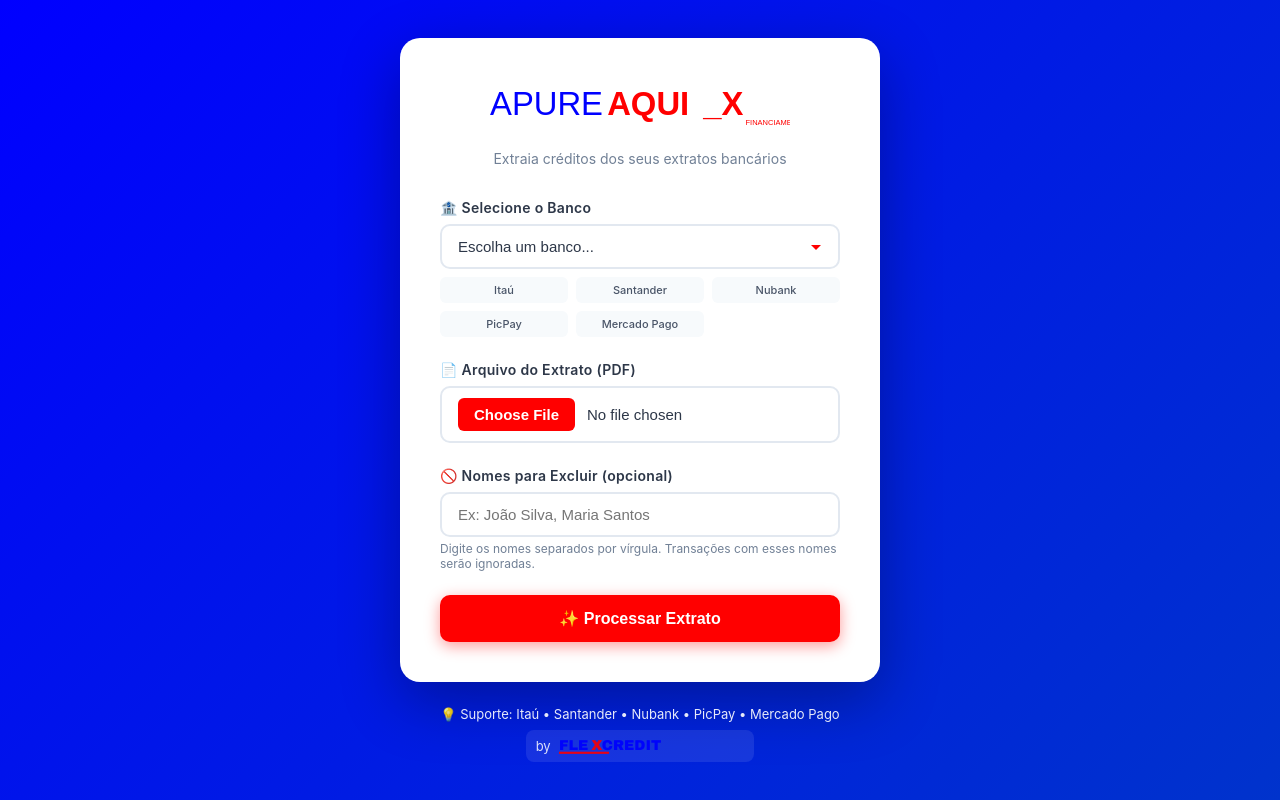
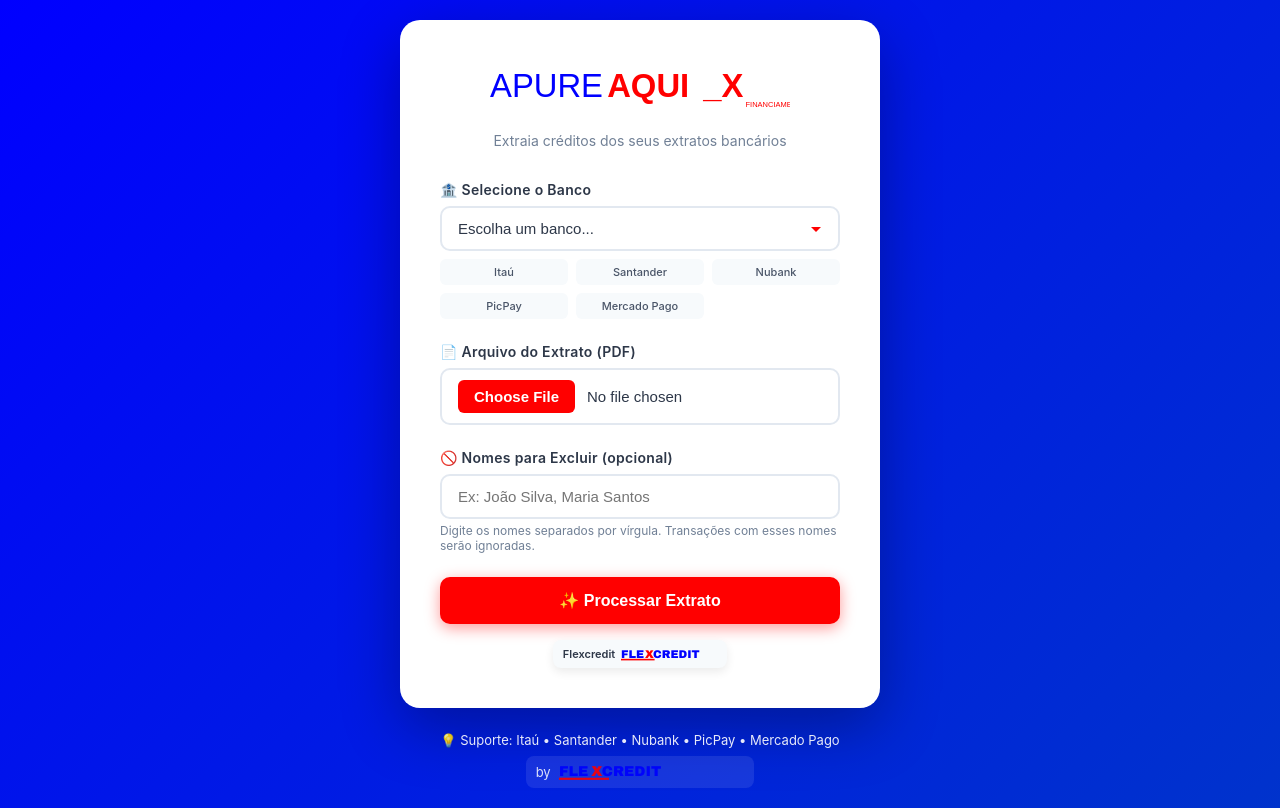
Before and after one commit to corregab/leitor_de_extrato, a Flask app: page / in a window 1280 px wide. Run offline with Flask 3, Linux system fonts and the light colour scheme.

Commit message:
Branding extra: favicon + badges Flexcredit (total, vazio, index)

```diff
--- a/WEBAPP/templates/index.html
+++ b/WEBAPP/templates/index.html
@@ -4,6 +4,7 @@
   <meta charset="utf-8">
   <meta name="viewport" content="width=device-width, initial-scale=1">
   <title>Apuração de Extratos Bancários</title>
+  <link rel="icon" type="image/svg+xml" href="{{ url_for('static', filename='favicon.svg') }}">
   <style>
     * { margin: 0; padding: 0; box-sizing: border-box; }
 
@@ -214,6 +215,24 @@
     }
     .flex-badge span { color: #ffffff; opacity: 0.95; }
     .flexcredit-logo { height: 20px; width: auto; display: block; }
+    .total-badge {
+      margin-top: 16px;
+      display: flex;
+      justify-content: center;
+    }
+    .badge-inline {
+      display: inline-flex;
+      align-items: center;
+      gap: 6px;
+      background: #f7fafc;
+      padding: 6px 10px;
+      border-radius: 8px;
+      font-size: 11px;
+      font-weight: 600;
+      color: #2d3748;
+      box-shadow: 0 4px 10px rgba(0,0,0,0.08);
+    }
+    .badge-inline svg { height: 16px; }
 
     @media (max-width: 480px) {
       .card { padding: 28px 24px; }
@@ -272,6 +291,17 @@
         </div>
 
         <button type="submit">✨ Processar Extrato</button>
+        <div class="total-badge">
+          <div class="badge-inline" aria-label="Flexcredit marca">
+            <span>Flexcredit</span>
+            <svg xmlns="http://www.w3.org/2000/svg" viewBox="0 0 120 20" role="img">
+              <text x="0" y="15" font-family="Arial Black, sans-serif" font-size="14" fill="#0000FF">FLE</text>
+              <text x="30" y="15" font-family="Arial Black, sans-serif" font-size="14" fill="#FF0000">X</text>
+              <rect x="0" y="16" width="42" height="2" fill="#FF0000"/>
+              <text x="40" y="15" font-family="Arial Black, sans-serif" font-size="14" fill="#0000FF">CREDIT</text>
+            </svg>
+          </div>
+        </div>
       </form>
     </div>
 
```
Also changed, not shown: WEBAPP/templates/results.html (+25 -1 lines), WEBAPP/static/favicon.svg (added).
